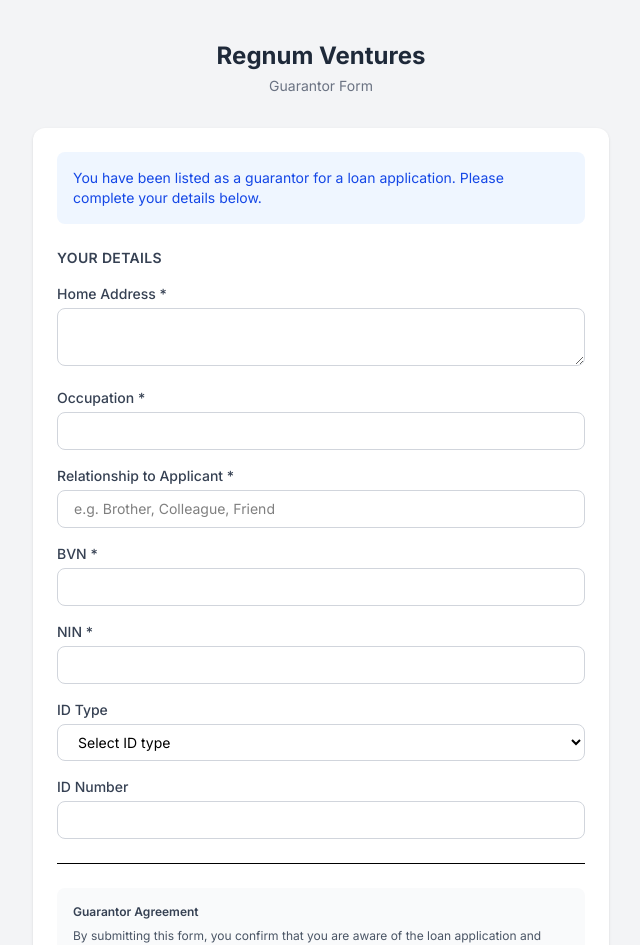
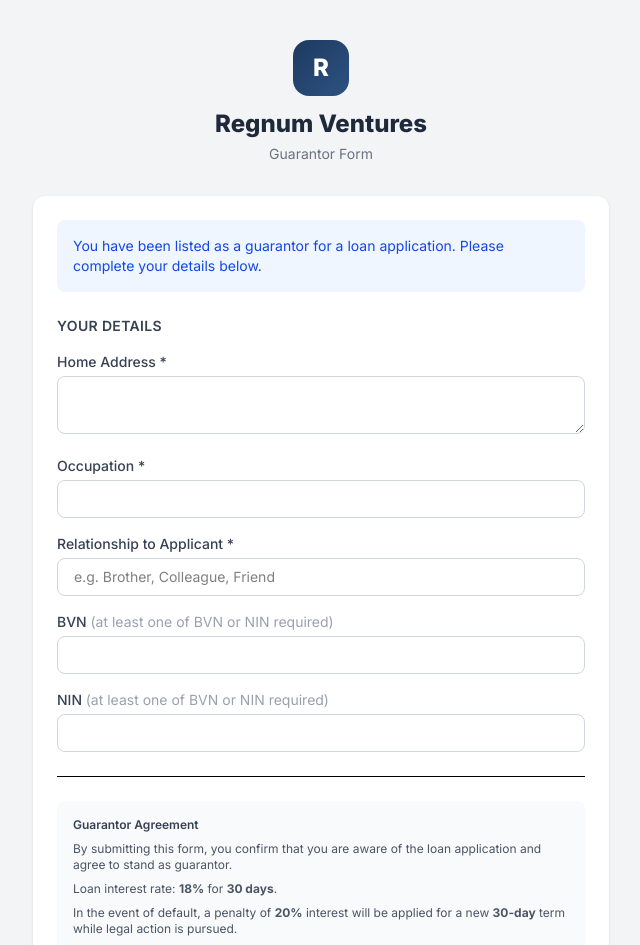
Before and after one commit to Kayndom/gammalobo, a React (Vite) app: page /guarantor/1 in a window 1280 px wide. Shown: the top 945 px of the page, without its empty margins (319-959 px from the left). Built offline with nearby package versions, Linux system fonts and the light colour scheme; no server answers; the database is empty.

Commit message:
Fix guarantor form dynamic rates and remove ID fields

```diff
--- a/src/pages/GuarantorForm.jsx
+++ b/src/pages/GuarantorForm.jsx
@@ -1,9 +1,11 @@
-import { useState } from 'react'
+import { useState, useEffect } from 'react'
 import { useParams } from 'react-router-dom'
 import { supabase } from '../lib/supabase'
 
 export default function GuarantorForm() {
   const { token } = useParams()
+  const [settings, setSettings] = useState(null)
+  const [applicationData, setApplicationData] = useState(null)
   const [loading, setLoading] = useState(false)
   const [submitted, setSubmitted] = useState(false)
   const [error, setError] = useState('')
@@ -13,10 +15,24 @@
     occupation: '',
     bvn: '',
     nin: '',
-    id_type: '',
-    id_number: '',
     relationship: '',
   })
+
+  useEffect(() => {
+    async function fetchData() {
+      const { data: settingsData } = await supabase
+        .from('settings').select('*').single()
+      if (settingsData) setSettings(settingsData)
+
+      const { data: appData } = await supabase
+        .from('applications')
+        .select('custom_interest_rate, custom_duration_days')
+        .eq('guarantor_token', token)
+        .single()
+      if (appData) setApplicationData(appData)
+    }
+    fetchData()
+  }, [token])
 
   function handleChange(field, value) {
     setForm({ ...form, [field]: value })
@@ -25,6 +41,12 @@
   async function handleSubmit() {
     setLoading(true)
     setError('')
+
+    if (!form.bvn && !form.nin) {
+      setError('Please provide at least your BVN or NIN.')
+      setLoading(false)
+      return
+    }
 
     try {
       const { data: application, error: appError } = await supabase
@@ -52,8 +74,6 @@
           occupation: form.occupation,
           bvn: form.bvn,
           nin: form.nin,
-          id_type: form.id_type,
-          id_number: form.id_number,
           relationship: form.relationship,
           submitted_at: new Date().toISOString(),
         })
@@ -96,7 +116,11 @@
       <div className="max-w-xl mx-auto">
 
         <div className="text-center mb-8">
-          <h1 className="text-2xl font-bold text-gray-800">Regnum Ventures </h1>
+          <div className="inline-flex items-center justify-center w-14 h-14 rounded-2xl mb-3"
+            style={{ background: 'linear-gradient(135deg, #1e3a5f, #2d5282)' }}>
+            <span className="text-2xl font-black text-white">R</span>
+          </div>
+          <h1 className="text-2xl font-black text-gray-800">Regnum Ventures</h1>
           <p className="text-gray-500 text-sm mt-1">Guarantor Form</p>
         </div>
 
@@ -141,7 +165,9 @@
                 />
               </div>
               <div>
-                <label className="block text-sm font-medium text-gray-700 mb-1">BVN *</label>
+                <label className="block text-sm font-medium text-gray-700 mb-1">
+                  BVN <span className="text-gray-400 font-normal">(at least one of BVN or NIN required)</span>
+                </label>
                 <input
                   type="text"
                   value={form.bvn}
@@ -150,34 +176,13 @@
                 />
               </div>
               <div>
-                <label className="block text-sm font-medium text-gray-700 mb-1">NIN *</label>
+                <label className="block text-sm font-medium text-gray-700 mb-1">
+                  NIN <span className="text-gray-400 font-normal">(at least one of BVN or NIN required)</span>
+                </label>
                 <input
                   type="text"
                   value={form.nin}
                   onChange={(e) => handleChange('nin', e.target.value)}
-                  className="w-full border border-gray-300 rounded-lg px-4 py-2 text-sm focus:outline-none focus:ring-2 focus:ring-blue-500"
-                />
-              </div>
-              <div>
-                <label className="block text-sm font-medium text-gray-700 mb-1">ID Type</label>
-                <select
-                  value={form.id_type}
-                  onChange={(e) => handleChange('id_type', e.target.value)}
-                  className="w-full border border-gray-300 rounded-lg px-4 py-2 text-sm focus:outline-none focus:ring-2 focus:ring-blue-500"
-                >
-                  <option value="">Select ID type</option>
-                  <option value="nin_slip">NIN Slip</option>
-                  <option value="passport">International Passport</option>
-                  <option value="drivers_license">Driver's License</option>
-                  <option value="voters_card">Voter's Card</option>
-                </select>
-              </div>
-              <div>
-                <label className="block text-sm font-medium text-gray-700 mb-1">ID Number</label>
-                <input
-                  type="text"
-                  value={form.id_number}
-                  onChange={(e) => handleChange('id_number', e.target.value)}
                   className="w-full border border-gray-300 rounded-lg px-4 py-2 text-sm focus:outline-none focus:ring-2 focus:ring-blue-500"
                 />
               </div>
@@ -187,7 +192,10 @@
           <div className="border-t pt-6">
             <div className="bg-gray-50 rounded-lg p-4 text-xs text-gray-600 space-y-2">
               <p className="font-semibold text-gray-700">Guarantor Agreement</p>
-              <p>By submitting this form, you confirm that you are aware of the loan application and agree to stand as guarantor. In the event of default, legal action may be taken and collateral equivalent to the outstanding amount may be claimed.</p>
+              <p>By submitting this form, you confirm that you are aware of the loan application and agree to stand as guarantor.</p>
+              <p>Loan interest rate: <strong>{applicationData?.custom_interest_rate ?? settings?.standard_interest_rate ?? 18}%</strong> for <strong>{applicationData?.custom_duration_days ?? settings?.loan_duration_days ?? 30} days</strong>.</p>
+              <p>In the event of default, a penalty of <strong>{settings?.penalty_interest_rate ?? 20}%</strong> interest will be applied for a new <strong>{settings?.loan_duration_days ?? 30}-day</strong> term while legal action is pursued.</p>
+              <p>Collateral equivalent to the outstanding amount may be claimed at the time of legal action.</p>
             </div>
           </div>
 
@@ -198,7 +206,8 @@
           <button
             onClick={handleSubmit}
             disabled={loading}
-            className="w-full bg-blue-600 text-white py-3 rounded-lg text-sm font-medium hover:bg-blue-700 transition disabled:opacity-50"
+            className="w-full text-white py-3 rounded-lg text-sm font-medium hover:opacity-90 transition disabled:opacity-50"
+            style={{ background: 'linear-gradient(135deg, #1e3a5f, #2d5282)' }}
           >
             {loading ? 'Submitting...' : 'Submit Guarantor Form'}
           </button>
--- a/src/pages/LoaneeForm.jsx
+++ b/src/pages/LoaneeForm.jsx
@@ -390,12 +390,12 @@
 
           <div className="border-t pt-6">
             <div className="bg-gray-50 rounded-lg p-4 text-xs text-gray-600 space-y-2">
-              <p className="font-semibold text-gray-700">Terms and Conditions</p>
-              <p>Interest rate: {applicationData?.custom_interest_rate ?? settings?.standard_interest_rate ?? 18}% per month</p>
-<p>Duration: {applicationData?.custom_duration_days ?? settings?.loan_duration_days ?? 30} days</p>
-<p>Penalty for missed payment: {settings?.penalty_interest_rate ?? 20}% interest on outstanding balance, new {settings?.loan_duration_days ?? 30}-day term applies automatically.</p>
-<p>By submitting this form you agree to these terms.</p>
-            </div>
+  <p className="font-semibold text-gray-700">Terms and Conditions</p>
+  <p>Loan Interest rate: <strong>{applicationData?.custom_interest_rate ?? settings?.standard_interest_rate ?? 18}%</strong> per month</p>
+  <p>Duration: <strong>{applicationData?.custom_duration_days ?? settings?.loan_duration_days ?? 30} days</strong></p>
+  <p>Penalty for missed payment: <strong>{settings?.penalty_interest_rate ?? 20}%</strong> interest on outstanding balance. A new <strong>{settings?.loan_duration_days ?? 30}-day</strong> loan term applies automatically at the penalty rate.</p>
+  <p>By submitting this form you agree to these terms.</p>
+</div>
           </div>
 
           <button
--- a/src/pages/Loans.jsx
+++ b/src/pages/Loans.jsx
@@ -301,7 +301,7 @@
   function getWhatsAppRolloverLink(loan) {
   const rawPhone = loan.guarantors?.phone || ''
   const phone = rawPhone.startsWith('0') ? '234' + rawPhone.slice(1) : rawPhone
-  const message = `Hello ${loan.guarantors?.full_name}, this is to notify you that the loan for ${loan.applicants?.full_name} on Regnum Ventures  has been rolled over due to non-payment. A new loan term of 30 days has started at 20% interest. Outstanding amount: ₦${Number(loan.outstanding_balance).toLocaleString()}. You remain the guarantor for this loan.`
+  const message = `Hello ${loan.guarantors?.full_name}, this is to notify you that the loan for ${loan.applicants?.full_name} on Regnum Ventures  has been rolled over due to non-payment. A new loan term of 30 days has started at ${settings.penalty_interest_rate}% interest. Outstanding amount: ₦${Number(loan.outstanding_balance).toLocaleString()}. You remain the guarantor for this loan.`
   return `https://wa.me/${phone}?text=${encodeURIComponent(message)}`
 }
 
@@ -523,7 +523,7 @@
       <div class="terms-title">⚠️ Penalty for Missed Payments</div>
       <div class="terms-text">
         If repayment is not made by due date, a new loan term is created at
-        <strong>20% interest</strong> for <strong>30 days</strong> while awaiting legal action.
+        <strong>${settings.penalty_interest_rate}% interest</strong> for <strong>30 days</strong> while awaiting legal action.
         Collateral may be claimed.
       </div>
     </div>
@@ -983,7 +983,7 @@
         <div class="terms-title">⚠️ Penalty for Missed Payments</div>
         <div class="terms-text">
           If repayment is not made by the due date, an automatic new loan term is created
-          at <strong>20% interest</strong> for <strong>30 days</strong>, while awaiting legal action.
+          at <strong>${settings.penalty_interest_rate}% interest</strong> for <strong>${settings.loan_duration_days} days</strong> while awaiting legal action.
           Collateral equivalent to the outstanding amount may be claimed at the time of legal action.
         </div>
       </div>
@@ -1472,7 +1472,7 @@
                 <div className="border-t pt-4 space-y-2">
                   <button
                     onClick={() => {
-                      if (window.confirm(`Roll over this loan?\n\nOutstanding: ₦${Number(selectedLoan.outstanding_balance).toLocaleString()}\nNew interest: 20%\nNew due date: 30 days from today\n\nThis will update the existing loan record.`)) {
+                      if (window.confirm(`Roll over this loan?\n\nOutstanding: ₦${Number(selectedLoan.outstanding_balance).toLocaleString()}\nNew interest: ${settings.penalty_interest_rate}%\nNew due date: 30 days from today\n\nThis will update the existing loan record.`)) {
                         handleRollover(selectedLoan)
                       }
                     }}
```
